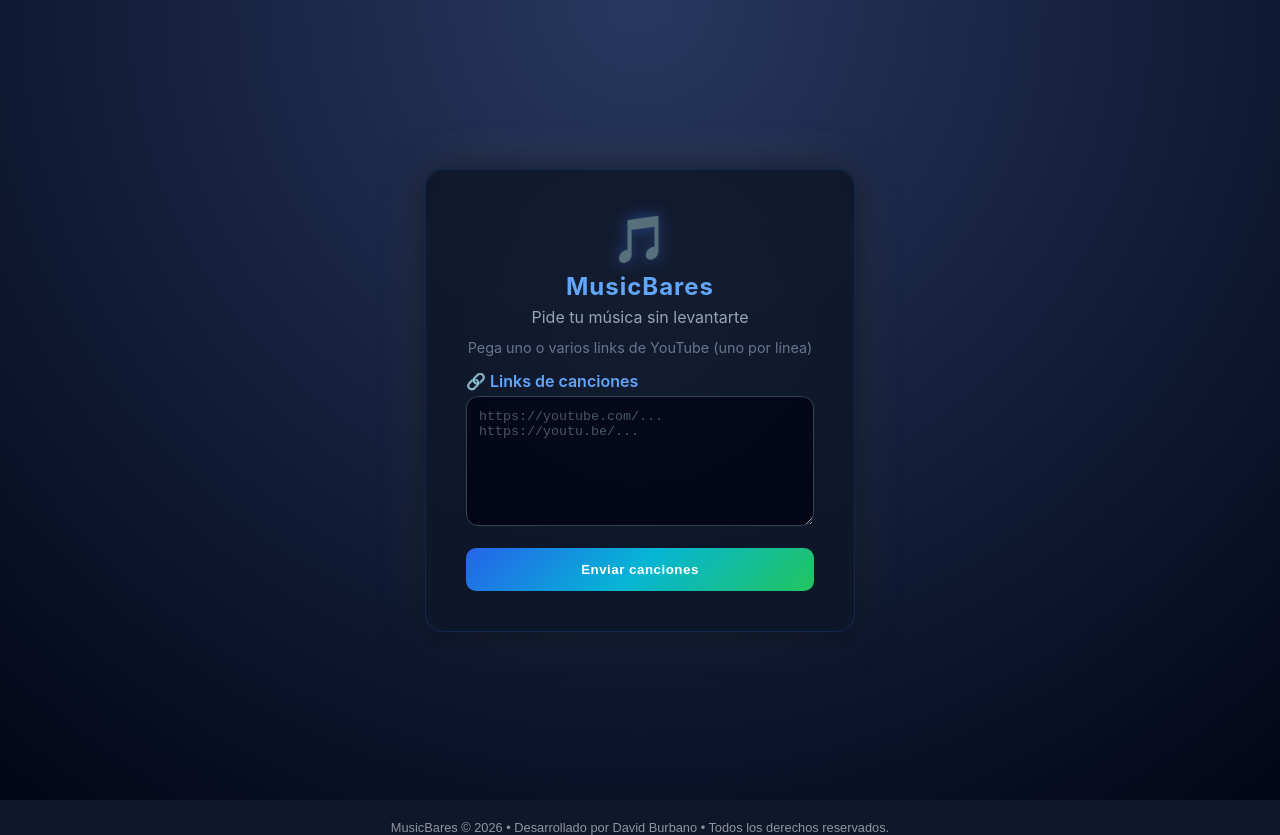
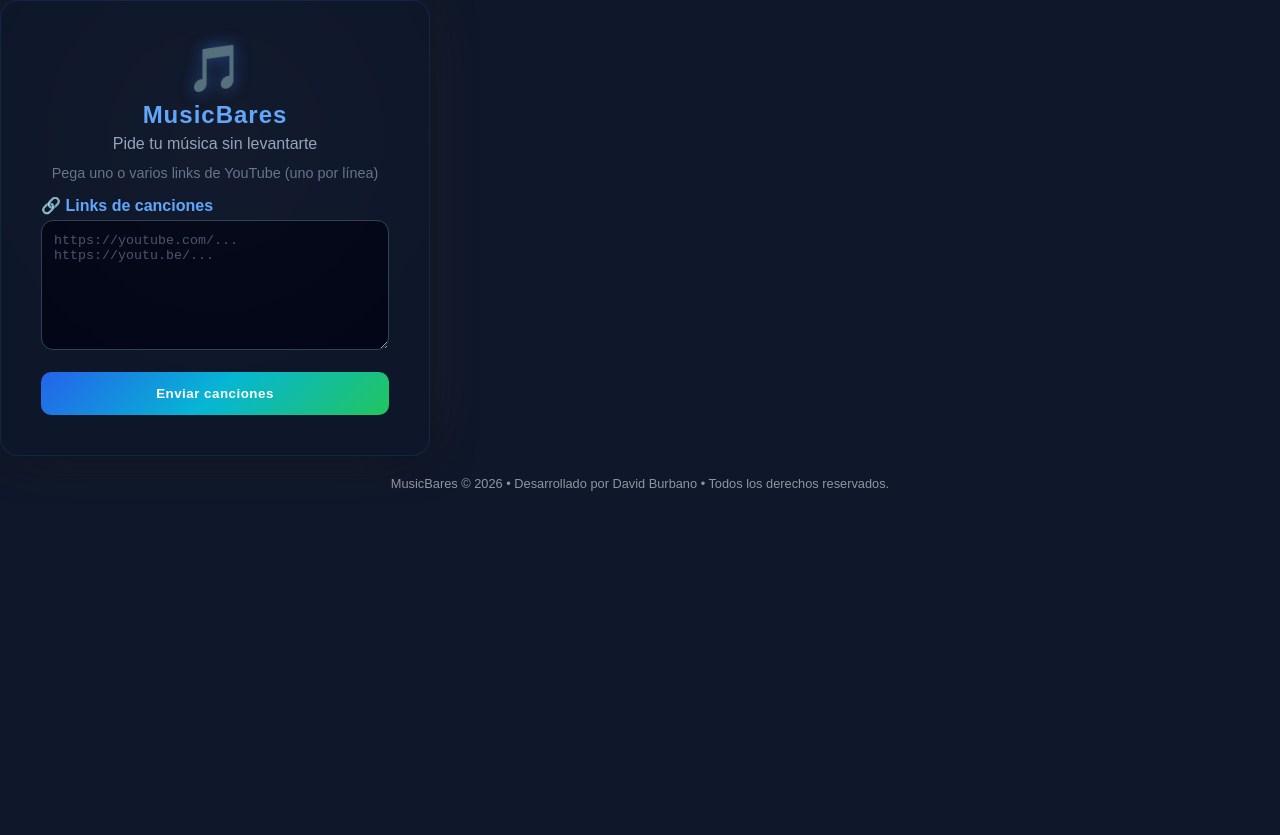
Before and after one commit to davidburbano85/musicbares-frontend, an Angular app: page /mesa/1 in a window 1280 px wide. After the commit the page ends 800 px from the top, so only its background shows below. Built offline with nearby package versions, Linux system fonts and the light colour scheme.

Commit message:
elimino servicio bool

```diff
--- a/src/app/features/auth/services/ActivarBool.service.ts
+++ /dev/null
@@ -1,17 +0,0 @@
-import { Injectable } from '@angular/core';
-import { BehaviorSubject } from 'rxjs';
-
-@Injectable({ providedIn: 'root' })
-export class ActivarBoolService {
-  // BehaviorSubject con valor inicial true
-  private _activarPantalla$ = new BehaviorSubject<boolean>(true);
-
-  // Observable público
-  activarpantalla$ = this._activarPantalla$.asObservable();
-
-  // Método para actualizar el valor
-  setActivarPantalla(valor: boolean) {
-    this._activarPantalla$.next(valor);
-    console.log('Servicio: pantalla actual =', valor);
-  }
-}
--- a/src/app/features/mesa/paginas/mesa/mesa.component.html
+++ b/src/app/features/mesa/paginas/mesa/mesa.component.html
@@ -1,5 +1,4 @@
 <!-- Contenedor global centrado -->
-<div class="mesa-page" *ngIf="activarBoolService.activarpantalla$ | async">
 
   <!-- Tarjeta principal -->
   <div class="tarjeta-mesa">
@@ -41,5 +40,3 @@ https://youtu.be/...">
     </p>
 
   </div>
-
-</div>
--- a/src/app/features/mesa/paginas/mesa/mesa.component.ts
+++ b/src/app/features/mesa/paginas/mesa/mesa.component.ts
@@ -3,7 +3,6 @@ import { CommonModule } from '@angular/common'; // Necesario para directivas bá
 import { FormsModule } from '@angular/forms'; // Para usar ngModel en inputs
 import { VideoService } from '../../../../core/servicios/video.service'; // Servicio de videos
 import { ActivatedRoute } from '@angular/router';
-import { ActivarBoolService } from '../../../auth/services/activarBool.service';
 import { Subscription } from 'rxjs';
 import { AuthService } from '../../../../core/servicios/auth.service';
 
@@ -34,7 +33,6 @@ pantallaPanel: boolean = true;
   // Inyectamos servicio de videos
   constructor(private videoService: VideoService,
     private route: ActivatedRoute,//angular da acceso a la url
-    public activarBoolService: ActivarBoolService,
     private authService: AuthService,
   ) {
   }
--- a/src/app/features/panel/panel.component.ts
+++ b/src/app/features/panel/panel.component.ts
@@ -5,7 +5,6 @@ import { VideoService } from '../../core/servicios/video.service';
 import { HttpHeaders, HttpClient } from '@angular/common/http';
 import { MesaService } from '../../core/servicios/mesa.service';
 import { AuthService, UsuarioReal, BarUsuario } from '../../core/servicios/auth.service';
-import { ActivarBoolService } from '../auth/services/activarBool.service';
 import { BarCrearDto, BarService } from '../../core/servicios/bar.service';
 import { FormGroup } from '@angular/forms';
 
@@ -30,7 +29,6 @@ export class PanelComponent implements OnInit {
     private router: Router,
     public authService: AuthService,
     private http: HttpClient,
-    public activarBoolService: ActivarBoolService,
     private barService: BarService
   ) { }
 
```
